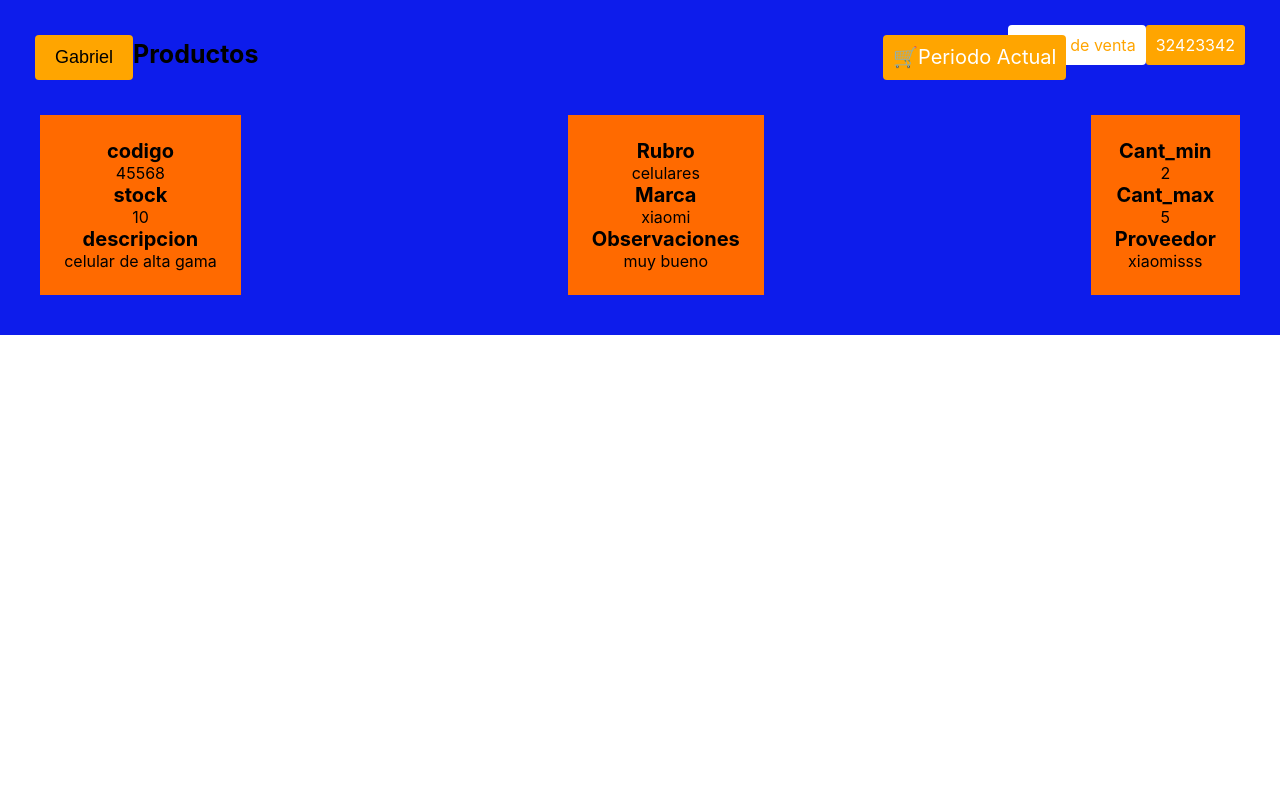
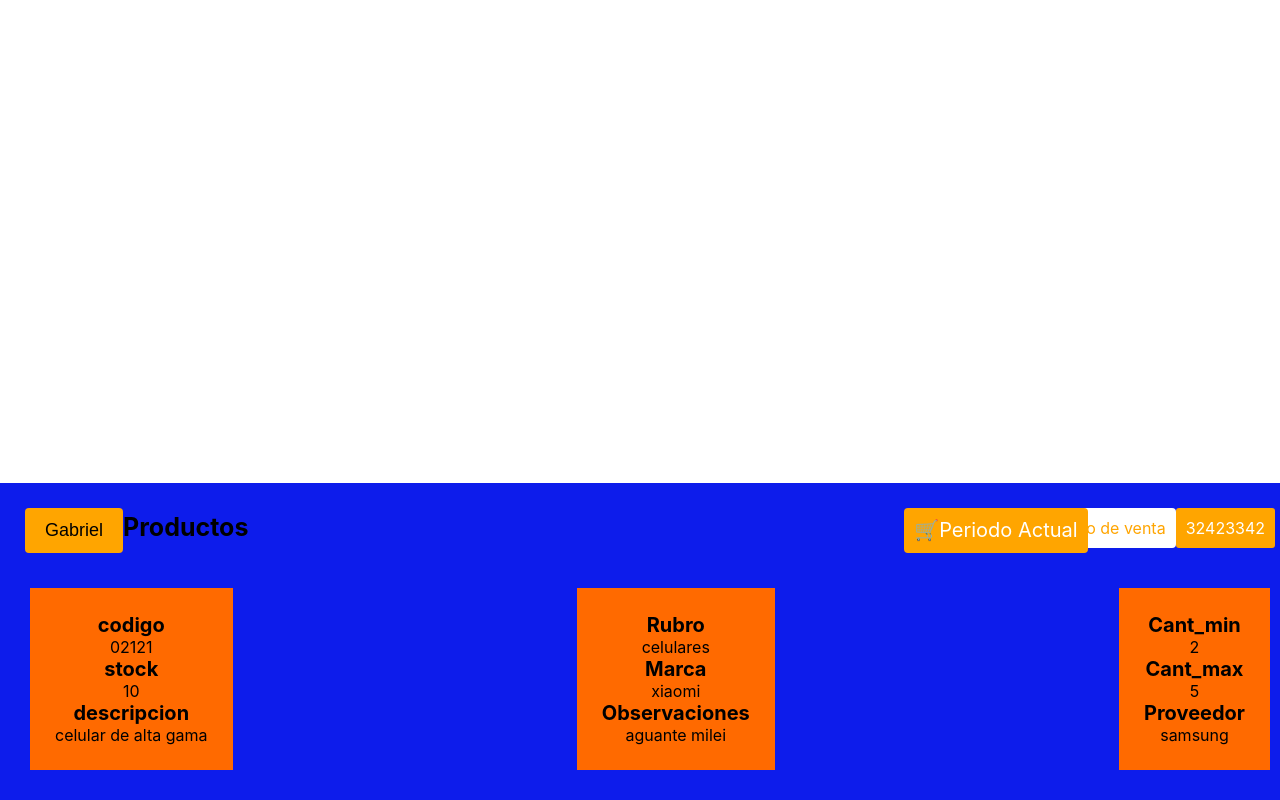
Before and after one commit to Ramiro-Romano/Gabriel-Repuestos, a React (Create React App) app: page / in a window 1280 px wide. Built offline with nearby package versions, Linux system fonts and the light colour scheme; data requests are answered from the project's data file.

Commit message:
parte inferiorlista

```diff
--- a/db.json
+++ b/db.json
@@ -1,16 +1,16 @@
 {
   "productos": [
     {
-      "codigo": "45568",
+      "codigo": "02121",
       "marca": "xiaomi",
       "precio": "32423342",
       "descripcion": "celular de alta gama",
       "rubro": "celulares",
-      "observaciones": "muy bueno",
+      "observaciones": "aguante milei",
       "stock": "10",
       "cantMax": "5",
       "cantMin": "2",
-      "proveedor": "xiaomisss"
+      "proveedor": "samsung"
     }
 
   ]
--- a/src/Components/Inferior.css
+++ b/src/Components/Inferior.css
@@ -1,10 +1,14 @@
 .containerpadre {
+    position: fixed;
+    bottom: 0;
+    left: 0;
+    width: 100%;
     display: flex;
     flex-direction: column;
     background-color: rgb(13, 28, 235);
     padding: 10px;
+}
 
-}
 
 .row1 {
 
@@ -34,6 +38,7 @@
 .col-uno-dos{
 
     margin: 5px;
+    margin-top: 15px;
 }
 .texto-precio {
     background-color: white;
--- a/src/Components/Inferior/Inferior.jsx
+++ b/src/Components/Inferior/Inferior.jsx
@@ -16,7 +16,7 @@ const Inferior = ({ producto }) => {
 
     return (
         <div className="containerpadre">
-            <div className="containerpadre">
+
             <div className="row1">
                 <div className="col-uno-uno">
                     <button className="gabriel-button">Gabriel</button>
@@ -32,7 +32,7 @@ const Inferior = ({ producto }) => {
 
                 <div className='col-uno-dos'>
                     <label className="texto-precio">Precio de venta</label>
-                        <label className= "texto-dinero">{producto[0].precio}</label>
+                    <label className="texto-dinero">{producto[0].precio}</label>
                 </div>
             </div>
 
@@ -89,7 +89,7 @@ const Inferior = ({ producto }) => {
                 </div>
             </div>
         </div>
-        </div>
+
     );
 };
 
--- a/src/Home/Home.jsx
+++ b/src/Home/Home.jsx
@@ -8,7 +8,7 @@ const Home = () => {
   useEffect(() => {
     const fetchData = async () => {
       try {
-        const response = await axios.get('http://localhost:3001/productos');
+        const response = await axios.get('http://localhost:3000/productos');
         setDatos(response.data);
       } catch (error) {
         console.error('Error al obtener datos:', error);
```
Lines whose indentation alone changed are shown as unchanged.
